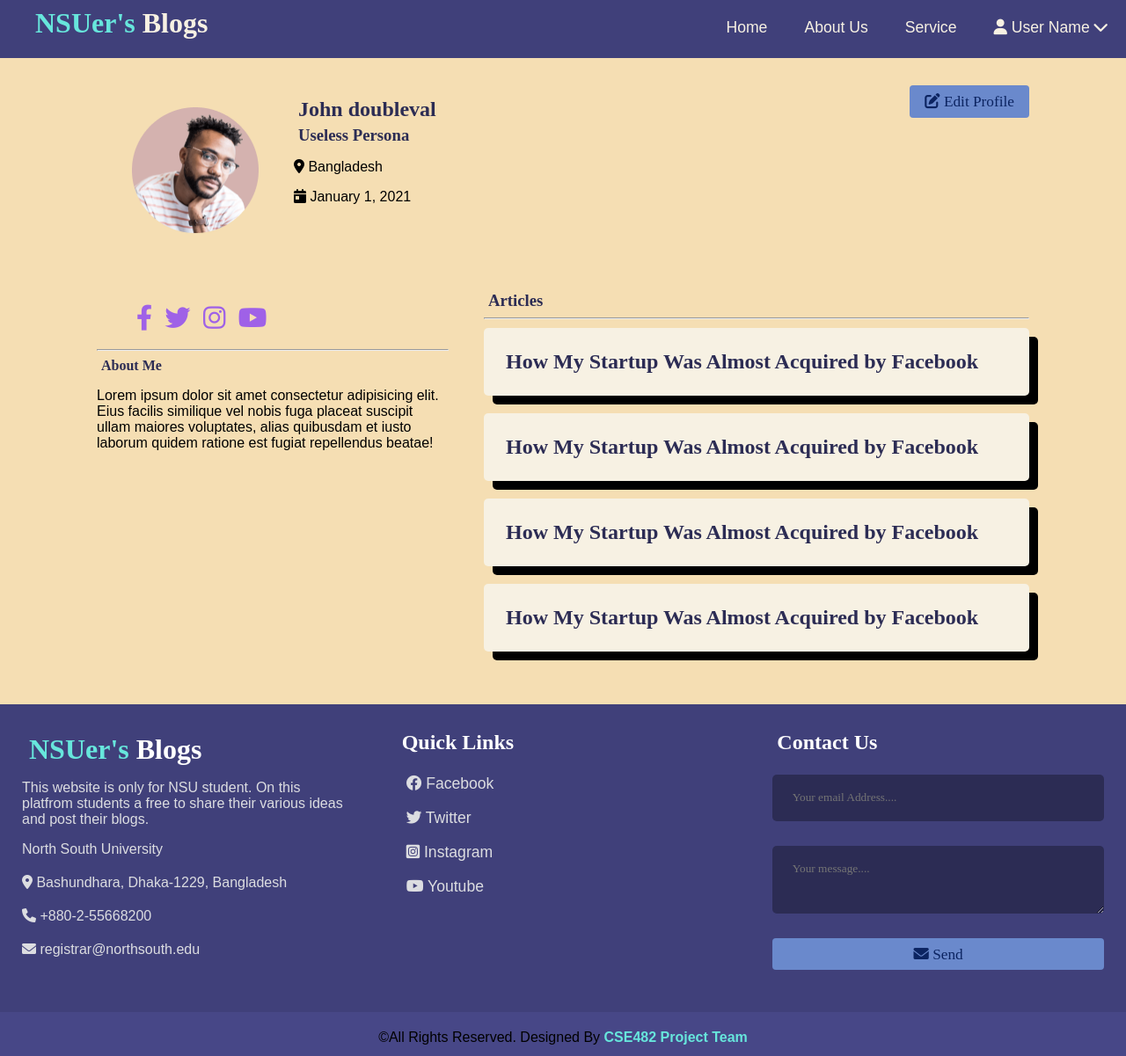
After one commit to kmhmubin/Daily-NSU-Blog, a PHP site: page /profile.php in a window 1280 px wide. The commit adds this page. Shown: the whole page at 88% size. Run offline with PHP 8.4, Linux system fonts and the light colour scheme; some web fonts are replaced.

Commit message:
frontend #8: complete the profile page

```diff
--- a/assets/css/style.css
+++ b/assets/css/style.css
@@ -495,6 +495,13 @@ header .menu-shift {
 .pb-2 {
   padding-bottom: 20px;
 }
+.pr-2 {
+  padding-right: 20px;
+}
+.pl-2 {
+  padding-left: 20px;
+}
+
 .ptb-2 {
   padding-top: 20px;
   padding-bottom: 20px;
@@ -504,6 +511,12 @@ header .menu-shift {
 }
 .mb-2 {
   margin-bottom: 20px;
+}
+.mr-2 {
+  margin-right: 20px;
+}
+.ml-2 {
+  margin-left: 20px;
 }
 .mtb-2 {
   margin-top: 20px;
@@ -699,6 +712,107 @@ table th {
   cursor: pointer;
 }
 
+/* Profile page */
+.profile-container {
+  display: grid;
+  width: 100%;
+  height: 100%;
+  grid-template-areas: "profile-header profile-header" "profile-body profile-articles";
+  grid-template-columns: 40% 4fr;
+  grid-template-rows: auto 1fr;
+}
+
+.profile-container > div {
+  padding: 20px;
+}
+
+.profile-header {
+  grid-area: profile-header;
+}
+
+.profile-body {
+  grid-area: profile-body;
+}
+
+.profile-articles {
+  grid-area: profile-articles;
+}
+
+.profile-header-container {
+  display: flex;
+  flex-direction: row;
+  flex-wrap: nowrap;
+  justify-content: normal;
+  align-items: normal;
+  align-content: normal;
+}
+
+.profile-header-items > div {
+  margin: 4px;
+}
+
+.profile-header-items:nth-child(1) {
+  display: block;
+  flex-grow: 0;
+  flex-shrink: 2;
+  flex-basis: auto;
+  align-self: auto;
+  order: 0;
+}
+
+.profile-header-items:nth-child(2) {
+  display: block;
+  flex-grow: 1;
+  flex-shrink: 1;
+  flex-basis: auto;
+  align-self: auto;
+  order: 0;
+}
+
+.profile-header-items:nth-child(3) {
+  display: block;
+  flex-grow: 0;
+  flex-shrink: 2;
+  flex-basis: auto;
+  align-self: auto;
+  order: 0;
+}
+
+.social-media-list ul {
+  list-style-type: none;
+  margin-right: 20px;
+}
+
+.social-media-list li {
+  display: inline-block;
+}
+
+.social-media-list a {
+  text-decoration: none;
+}
+
+.social-media-list i {
+  font-size: 29px;
+  color: #9f61e7;
+  padding: 5px;
+}
+
+.social-media-list i:hover {
+  color: #40407a;
+}
+
+.user-post {
+  padding: 20px;
+  background-color: #f7f1e3;
+  border-radius: 5px;
+  margin-top: 10px;
+  margin-bottom: 20px;
+  box-shadow: 10px 10px;
+}
+
+.user-post:hover {
+  background-color: #9f61e7;
+}
 /* responsive media query */
 
 /* mobile screen */
--- /dev/null
+++ b/profile.php
@@ -0,0 +1,104 @@
+<?php
+include('include/header.php');
+?>
+
+<main class="container mtb-2">
+    <section class="profile-container">
+        <div class="profile-header">
+            <!-- header container -->
+            <div class="profile-header-container">
+                <!-- user image -->
+                <div class="profile-header-items">
+                    <figure>
+                        <img src="assets/images/avatar-profile-image.png" alt="user photo" width="144" height="144">
+                    </figure>
+                </div>
+                <!-- User name and taglines -->
+                <div class="profile-header-items">
+                    <h2>John doubleval</h2>
+                    <h3>Useless Persona</h3>
+                    <p>
+                        <i class="fa-solid fa-location-dot"></i>
+                        Bangladesh
+                    </p>
+                    <p>
+                        <i class="fa-solid fa-calendar-day"></i>
+                        January 1, 2021
+                    </p>
+                </div>
+                <!-- edit button with icon -->
+                <div class="profile-header-items">
+                    <a href="#" class="btn" role="button">
+                        <i class="fas fa-edit"></i>
+                        Edit Profile
+                    </a>
+                </div>
+            </div>
+        </div>
+        <!-- User About & Social section -->
+        <div class="profile-body">
+            <!-- social links -->
+            <div class="social-media-list">
+                <ul>
+                    <li>
+                        <a href="#">
+                            <i class="fab fa-facebook-f"></i>
+                        </a>
+                    </li>
+                    <li>
+                        <a href="#">
+                            <i class="fab fa-twitter"></i>
+                        </a>
+                    </li>
+                    <li>
+                        <a href="#">
+                            <i class="fab fa-instagram"></i>
+                        </a>
+                    </li>
+                    <li>
+                        <a href="#">
+                            <i class="fab fa-youtube"></i>
+                        </a>
+                    </li>
+                </ul>
+            </div>
+            <hr />
+            <!-- bio -->
+            <div class="user-bio">
+                <h4>About Me</h4>
+                <p>Lorem ipsum dolor sit amet consectetur adipisicing elit. Eius facilis similique vel nobis fuga placeat suscipit ullam maiores voluptates, alias quibusdam et iusto laborum quidem ratione est fugiat repellendus beatae!</p>
+            </div>
+        </div>
+        <!-- User published article section -->
+        <div class="profile-articles">
+            <div>
+                <h3>Articles</h3>
+                <hr />
+            </div>
+            <!-- user posts -->
+            <div class="user-post">
+                <a href="#">
+                    <h2>How My Startup Was Almost Acquired by Facebook</h2>
+                </a>
+            </div>
+            <div class="user-post">
+                <a href="#">
+                    <h2>How My Startup Was Almost Acquired by Facebook</h2>
+                </a>
+            </div>
+            <div class="user-post">
+                <a href="#">
+                    <h2>How My Startup Was Almost Acquired by Facebook</h2>
+                </a>
+            </div>
+            <div class="user-post">
+                <a href="#">
+                    <h2>How My Startup Was Almost Acquired by Facebook</h2>
+                </a>
+            </div>
+    </section>
+</main>
+
+<?php
+include('include/footer.php');
+?>
```
